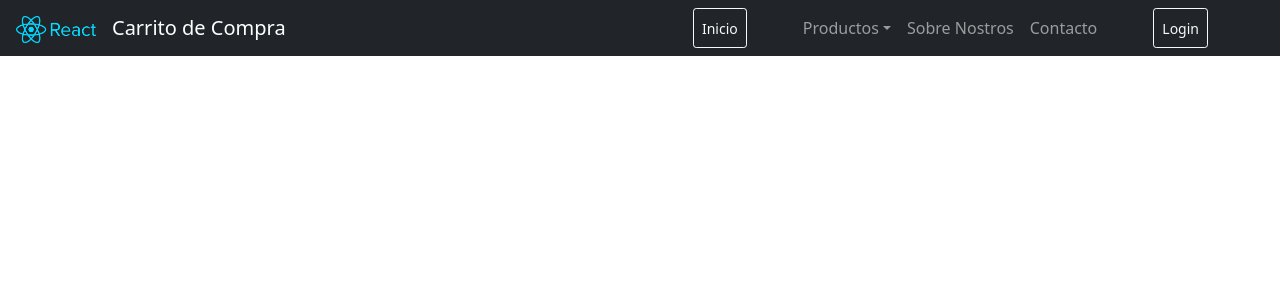
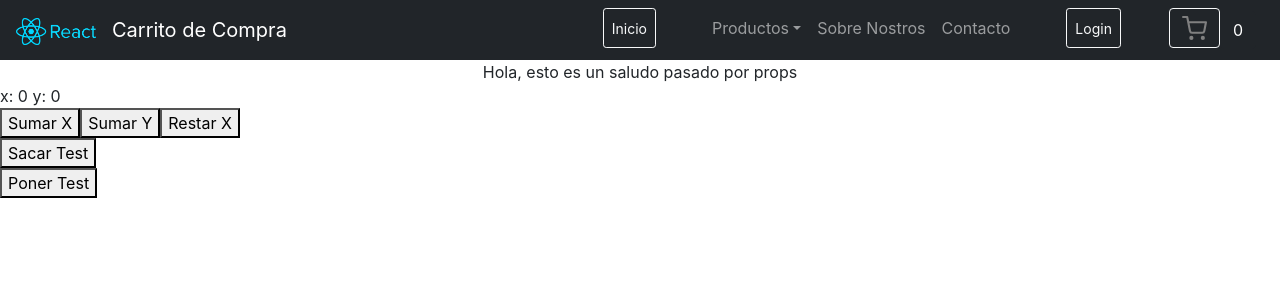
Before and after one commit to Manufer98/carrito-compra-fernandez, a React (Create React App) app: page / in a window 1280 px wide. Shown: the top 300 px of the page. Built offline with nearby package versions, Linux system fonts and the light colour scheme.

Commit message:
Landing y ejemplo de useEffect

```diff
--- a/package.json
+++ b/package.json
@@ -10,6 +10,7 @@
     "react": "^18.1.0",
     "react-bootstrap": "^2.4.0",
     "react-dom": "^18.1.0",
+    "react-icons": "^4.3.1",
     "react-scripts": "5.0.1",
     "web-vitals": "^2.1.4"
   },
--- a/src/App.js
+++ b/src/App.js
@@ -1,9 +1,28 @@
 import "bootstrap/dist/css/bootstrap.min.css";
+import { useState } from "react";
+import ListItemCointainer from "./components/ItemListContainer";
 import NavBar from "./components/NavBar";
+import Test from "./components/Test";
 function App() {
+  const [mounted, setMounted] = useState(true)
+  const ale = (greeting) => {
+    alert(greeting)
+  }
   return (
+
     <div>
       <NavBar />
+      {/*  <Props fun={ale} msg={"Saludo desde props"} /> */}
+      <ListItemCointainer className="text-center" fun={ale} greeting={"Hola, esto es un saludo pasado por props "} />
+      {mounted ? <Test desde={0} /> : "Nada "}
+      <br />
+      <button onClick={() => {
+        setMounted(false)
+      }}>Sacar Test</button>
+      <br />
+      <button onClick={() => {
+        setMounted(true)
+      }}>Poner Test</button>
     </div>
   );
 }
--- /dev/null
+++ b/src/components/CartWidget.jsx
@@ -0,0 +1,14 @@
+import 'bootstrap/dist/css/bootstrap.min.css';
+import { Button } from 'react-bootstrap';
+import { FiShoppingCart } from 'react-icons/fi';
+const CartWidget = ({num}) =>{
+
+	return (
+		<div >
+		<Button className="mb-1"  bg="ligth " variant="outline-light"   > <FiShoppingCart size={"25px"} className="my-auto" color='grey' /></Button>
+
+		 <Button variant="dark">{num}</Button>
+		 </div>
+	)
+}
+export default CartWidget;
--- /dev/null
+++ b/src/components/ItemListContainer.jsx
@@ -0,0 +1,7 @@
+
+const ItemListContainer = ({fun,greeting}) =>{
+	return (
+	<div className="text-center" onClick={() =>fun(greeting)}>{greeting}</div>
+	)
+}
+export default ItemListContainer;
--- a/src/components/NavBar.jsx
+++ b/src/components/NavBar.jsx
@@ -1,5 +1,6 @@
 import { Button, Nav, Navbar, NavDropdown } from 'react-bootstrap';
 import Logo from "../logo.png";
+import CartWidget from './CartWidget';
 import "./NavBar.css";
 const NavBar = () => {
 	return (
@@ -7,13 +8,13 @@ const NavBar = () => {
 		<Navbar className='ml-auto' bg="dark " variant='dark' sticky='top'
 		expand="lg" collapseOnSelect>
 		<Navbar.Brand  >
-			<img  className="my-auto mx-3" src={Logo} width="80px"/>
+			<img  className="my-auto mx-3" src={Logo} width="80px" alt='logo react'/>
 			Carrito de Compra
 		</Navbar.Brand >
 		<Navbar.Toggle/>
-		<Navbar.Collapse className="text-center mx-4">
-		<Nav className="ms-auto" >
-		<Button  className="mx-5" size="sm" variant="outline-light"  >Inicio</Button>
+		<Navbar.Collapse className="text-center  mx-4">
+		<Nav className=" ms-auto" >
+		<Button  className="mb-1 mx-5" size="sm" variant="outline-light"  >Inicio</Button>
 			<NavDropdown  title="Productos">
 			<NavDropdown.Item>
 			Café</NavDropdown.Item>
@@ -23,9 +24,11 @@ const NavBar = () => {
 			<NavDropdown.Item>
 			Otros</NavDropdown.Item>
 			</NavDropdown>
-			<Nav.Link> Sobre Nostros</Nav.Link>
+
+			<Nav.Link variant="light"> Sobre Nostros</Nav.Link>
 			<Nav.Link> Contacto</Nav.Link>
-			<Button className="mx-5" size="sm" bg="ligth " variant="outline-light">Login</Button>
+			<Button className="mx-5 mb-1" size="sm" bg="ligth " variant="outline-light">Login</Button>
+			<CartWidget  num={0} />
 		</Nav>
 		</Navbar.Collapse>
 		</Navbar>
--- /dev/null
+++ b/src/components/Test.jsx
@@ -0,0 +1,58 @@
+import React, { useEffect, useState } from "react";
+
+const Test = ({desde}) =>{
+	const [x,setX] = useState(desde)
+	const [y,setY] = useState(desde)
+
+
+	useEffect(() =>{
+		alert("Primer Mount");
+
+		//Dismount
+		return () =>{
+			alert("Se fue")
+		}
+	},[]);
+
+	useEffect(() =>{
+		console.log("render")
+	})
+
+	//Use effect cuando x es 10, solo toma en cuenta es estado de x
+	useEffect(() =>{
+		if(x==10){
+			alert("10 es mucho")
+		}
+
+	},[x])
+
+
+
+
+	return (
+		<>
+
+	<div>x: {x} y: {y}</div>
+
+
+	<button  onClick={() =>{
+	setX(x + 1)
+	console.log(x)
+	} }>Sumar X</button>
+
+	<button  onClick={() =>{
+	setY(y + 1)
+	console.log(y)
+	} }>Sumar Y</button>
+
+
+	<button  onClick={() =>{
+		if(x!=0){
+	setX(x - 1)
+	console.log(x)
+}
+	} }>Restar X</button>
+	</>
+	)
+}
+export default Test;
--- a/src/index.js
+++ b/src/index.js
@@ -1,16 +1,15 @@
 import React from 'react';
-import ReactDOM from 'react-dom/client';
+import { createRoot } from 'react-dom/client';
+import App from './App';
 import './index.css';
-import App from './App';
 import reportWebVitals from './reportWebVitals';
 
-const root = ReactDOM.createRoot(document.getElementById('root'));
+const rootElement = document.getElementById('root');
+const root = createRoot(rootElement);
+
 root.render(
-  <React.StrictMode>
-    <App />
-  </React.StrictMode>
+  <App />
 );
-
 // If you want to start measuring performance in your app, pass a function
 // to log results (for example: reportWebVitals(console.log))
 // or send to an analytics endpoint. Learn more: https://bit.ly/CRA-vitals
```
Also changed, not shown: src/components/ListadoCointeiner.jsx (added, +10 -0 lines), src/components/Mostrar.jsx (added, +9 -0 lines), src/components/NumberCarrito.jsx (added, +10 -0 lines), src/components/Props.jsx (added, +8 -0 lines), 1 other file (tests, documents, lock files or other folders).
